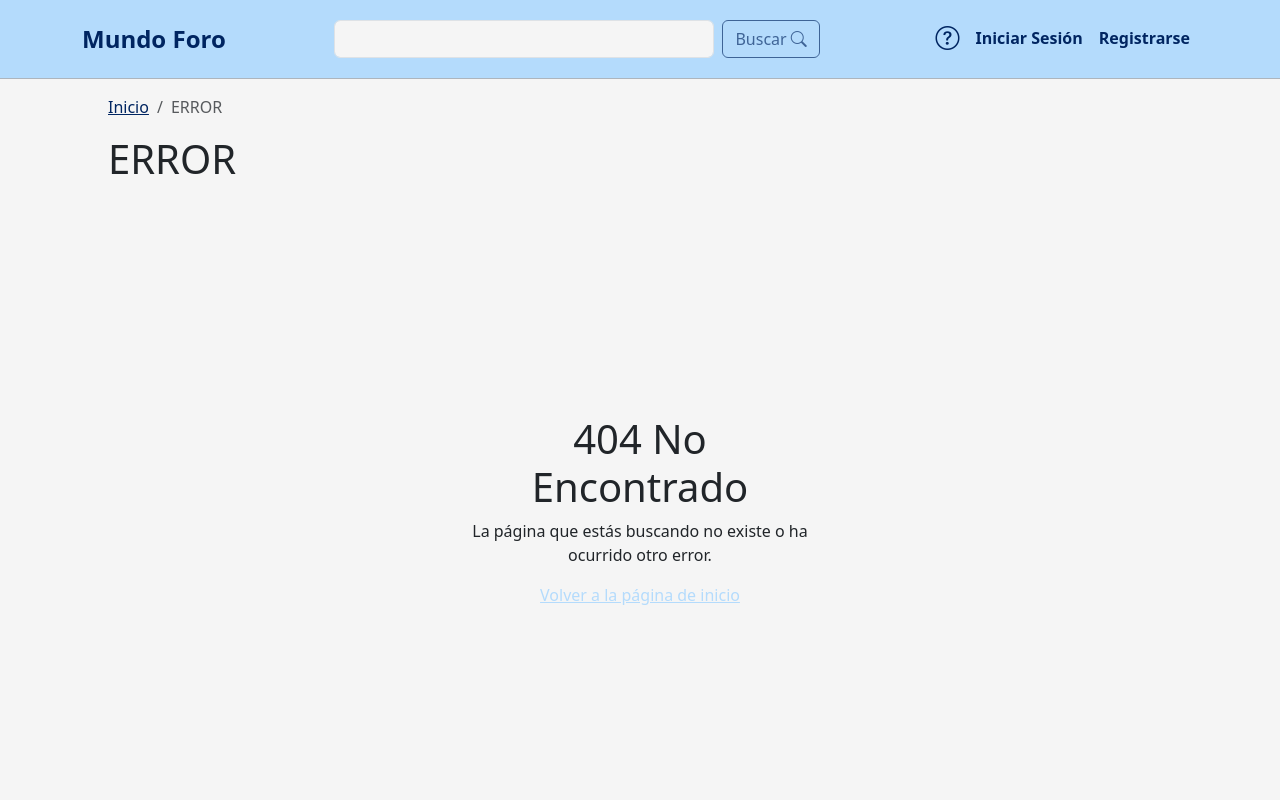
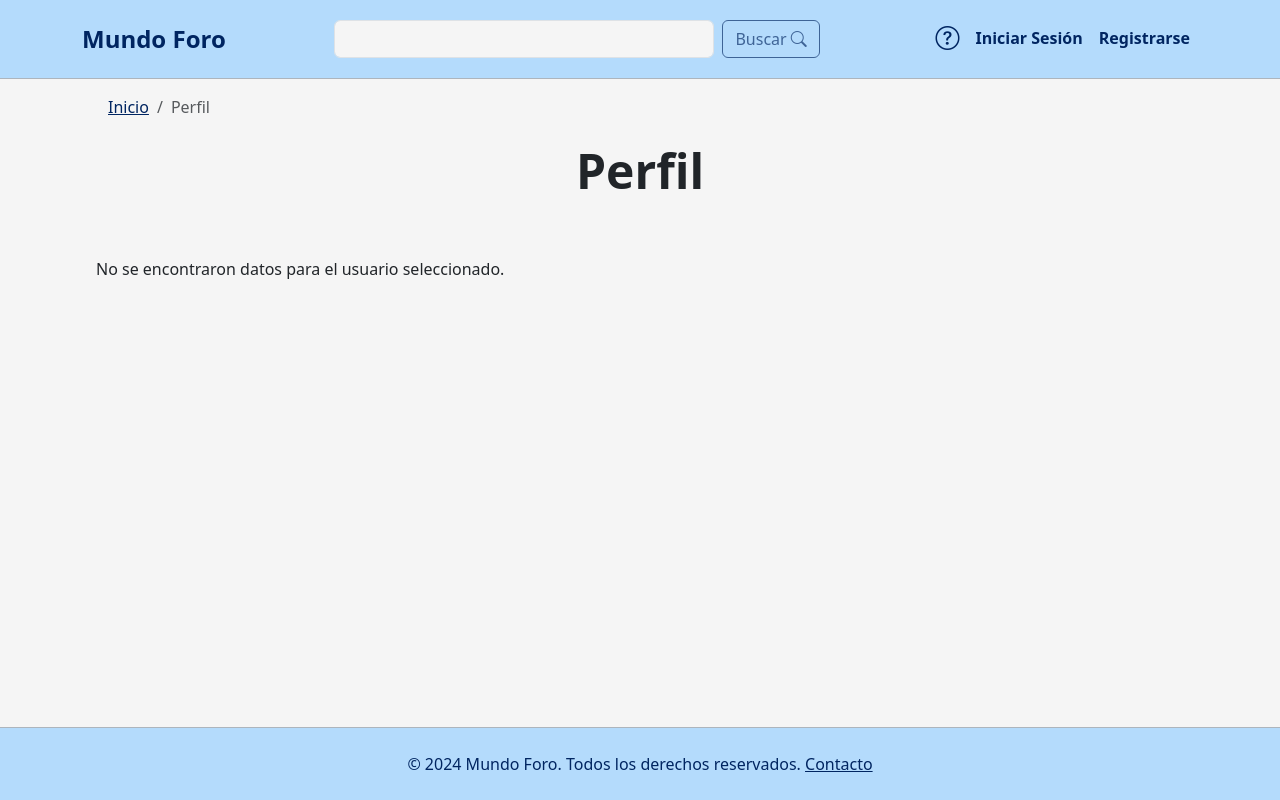
Before and after one commit to Croissanton/IU_Proyecto, a React (Create React App) app in the folder foro-mundo/: page /profile/Pepe in a window 1280 px wide. Shown: the top 800 px of the page. Built offline with nearby package versions, Linux system fonts and the light colour scheme.

Commit message:
ver perfil de otro 🧐

```diff
--- a/foro-mundo/src/Components/PostCard.js
+++ b/foro-mundo/src/Components/PostCard.js
@@ -58,7 +58,7 @@ const PostCard = ({
                         <span> Creador: </span>
                         <NavLink
                           className="custom-text-link"
-                          to={`/profile/id`}
+                          to={`/profile/${author}`}
                         >
                           <span>{author}</span>
                         </NavLink>
--- a/foro-mundo/src/Pages/ProfilePublic.js
+++ b/foro-mundo/src/Pages/ProfilePublic.js
@@ -1,13 +1,25 @@
+import React, { useEffect, useState } from "react";
 import MainLayout from "../layout/MainLayout.js";
-import React from "react";
-import { useEffect } from "react";
 import { Breadcrumb } from "react-bootstrap";
-import { Link } from "react-router-dom";
+import { Link, useParams } from "react-router-dom";
 
 function ProfilePublic() {
+  const { username } = useParams(); // Obtener el username de usuario desde los parámetros de la URL
+  const [userData, setUserData] = useState(null);
+
   useEffect(() => {
     document.title = "Perfil";
-  }, []);
+
+    // Obtener los datos del usuario desde localStorage basado en el username
+    const storedUsers = localStorage.getItem("usuarios");
+    if (storedUsers) {
+      const parsedUsers = JSON.parse(storedUsers);
+      const user = parsedUsers.find((user) => user.username === username);
+      if (user) {
+        setUserData(user);
+      }
+    }
+  }, [username]);
 
   return (
     <MainLayout>
@@ -19,7 +31,18 @@ function ProfilePublic() {
           <Breadcrumb.Item active>Perfil</Breadcrumb.Item>
         </Breadcrumb>
       </div>
-      <label style={{ fontSize: "3rem", fontWeight: "bold", display: "block", textAlign: "center", paddingBottom: "50px" }}>Perfil</label>
+      <label
+        style={{
+          fontSize: "3rem",
+          fontWeight: "bold",
+          display: "block",
+          textAlign: "center",
+          paddingBottom: "50px",
+        }}
+      >
+        Perfil
+      </label>
+      {userData ? (
         <div style={{ display: "flex" }}>
           <div className="m-auto">
             <img
@@ -31,7 +54,11 @@ function ProfilePublic() {
           </div>
           <div
             className="m-auto"
-          style={{ width: "60%", display: "flex", justifyContent: "flex-end" }}
+            style={{
+              width: "60%",
+              display: "flex",
+              justifyContent: "flex-end",
+            }}
           >
             <form className="row col-12 g-3">
               <div className="row">
@@ -43,6 +70,7 @@ function ProfilePublic() {
                     type="text"
                     className="form-control"
                     id="inputNombre4"
+                    value={userData.name}
                     disabled
                   ></input>
                 </div>
@@ -54,6 +82,7 @@ function ProfilePublic() {
                     type="text"
                     className="form-control"
                     id="inputApellidos4"
+                    value={userData.lastName}
                     disabled
                   ></input>
                 </div>
@@ -66,6 +95,7 @@ function ProfilePublic() {
                   type="date"
                   className="form-control"
                   id="inputFechaNacimiento"
+                  value={userData.birthDate}
                   disabled
                 ></input>
               </div>
@@ -78,6 +108,7 @@ function ProfilePublic() {
                     type="text"
                     className="form-control"
                     id="inputPais"
+                    value={userData.country}
                     disabled
                   ></input>
                 </div>
@@ -89,6 +120,7 @@ function ProfilePublic() {
                     type="text"
                     className="form-control"
                     id="inputCiudad"
+                    value={userData.city}
                     disabled
                   ></input>
                 </div>
@@ -101,6 +133,7 @@ function ProfilePublic() {
                   type="text"
                   className="form-control"
                   id="inputRedes"
+                  value={userData.socialMedia}
                   disabled
                 ></input>
               </div>
@@ -112,12 +145,16 @@ function ProfilePublic() {
                   className="form-control"
                   id="inputDescripcion"
                   rows="3"
+                  value={userData.description}
                   disabled
                 ></textarea>
               </div>
             </form>
           </div>
         </div>
+      ) : (
+        <p>No se encontraron datos para el usuario seleccionado.</p>
+      )}
     </MainLayout>
   );
 }
--- a/foro-mundo/src/index.js
+++ b/foro-mundo/src/index.js
@@ -24,7 +24,7 @@ const router = createBrowserRouter([
     children: [
       { path: "/", element: <MainPage /> },
       { path: "/profile", element: <ProfilePage /> },
-      { path: "/profile/id", element: <ProfilePublic /> },
+      { path: "/profile/:username", element: <ProfilePublic /> },
       { path: "/search/:topicId", element: <SearchPage /> },
       { path: "/post/:postId", element: <PostPage /> },
       { path: "/create", element: <PostCreationPage /> },
```
Lines whose indentation alone changed are shown as unchanged.
